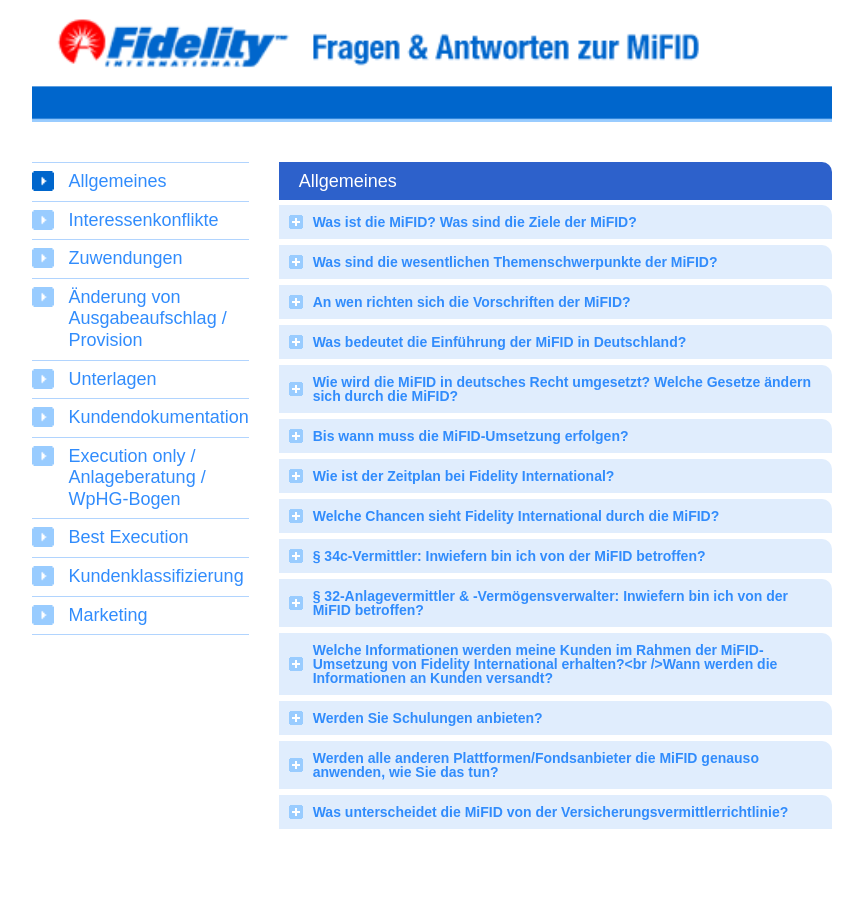
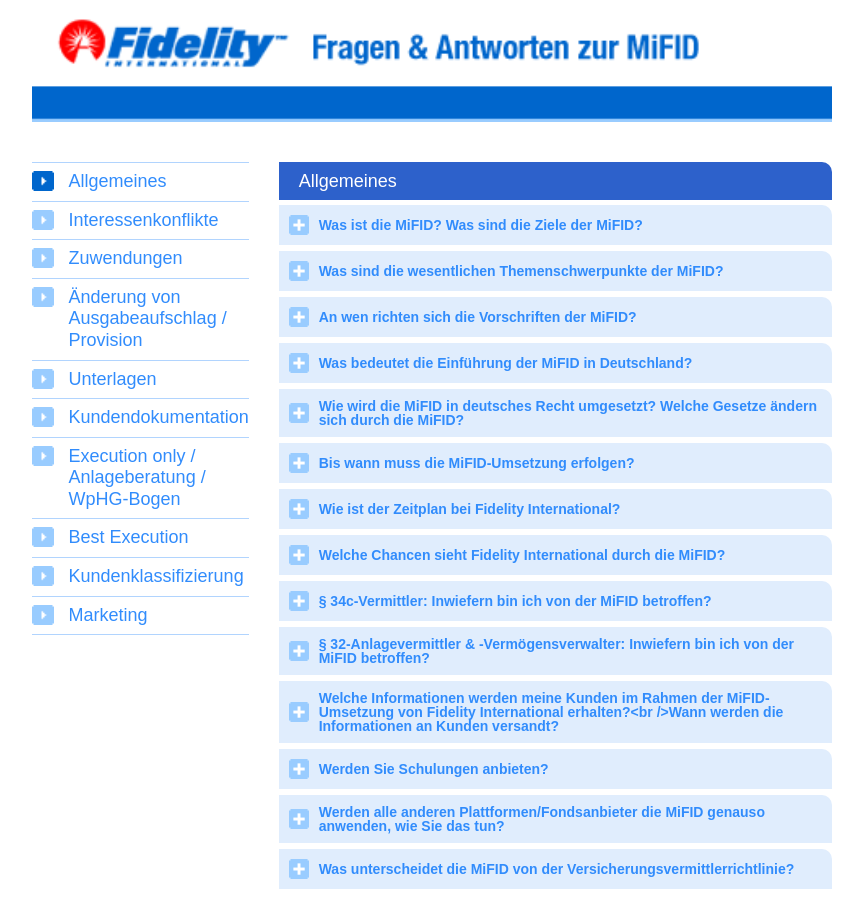
Before and after one commit to lacriman/faq-system, a React (Create React App) app: page / in a window 1280 px wide. Shown: the whole page, without its empty margins (208-1071 px from the left). Before the commit the page ends 859 px from the top, so only its background shows below. Built offline with nearby package versions, Linux system fonts and the light colour scheme.

Commit message:
fix: prevent category from closing when selecting text in faq.jsx

```diff
--- a/src/components/Faq.css
+++ b/src/components/Faq.css
@@ -38,3 +38,7 @@
 .faq-answer {
   margin-top: 10px;
 }
+
+.faq-icon {
+  height: 20px;
+}
--- a/src/components/Faq.jsx
+++ b/src/components/Faq.jsx
@@ -11,7 +11,16 @@
       selectedCategory(category);
    };
 
-   const handleQuestionClick = (questionId) => {
+   const handleQuestionClick = (event, questionId) => {
+      // Check if text is being selected. If text is selected, we don't want to toggle the question
+      if (window.getSelection().toString().length > 0) {
+         return;
+      }
+
+      // Prevent the click event from bubbling up (this avoids collapsing when clicking inside the question)
+      event.stopPropagation();
+
+      // Toggle the expanded question
       setExpandedQuestionId((prevId) => (prevId === questionId ? null : questionId));
    };
 
@@ -26,7 +35,7 @@
                      <div
                         key={question.id}
                         className="faq-item"
-                        onClick={() => handleQuestionClick(question.id)}
+                        onClick={(event) => handleQuestionClick(event, question.id)}
                      >
                         <div className="faq-question">
                            <img
```
